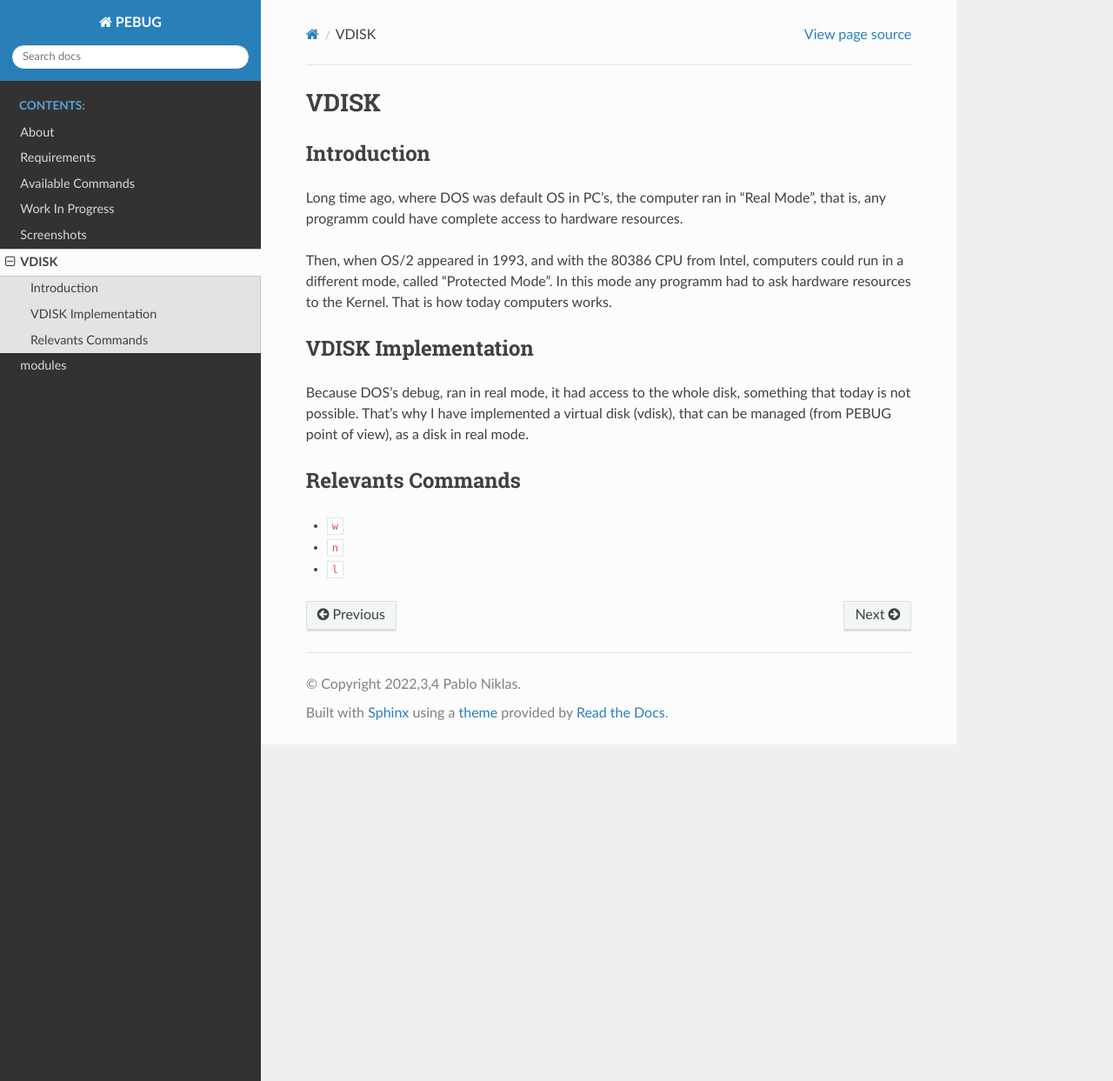
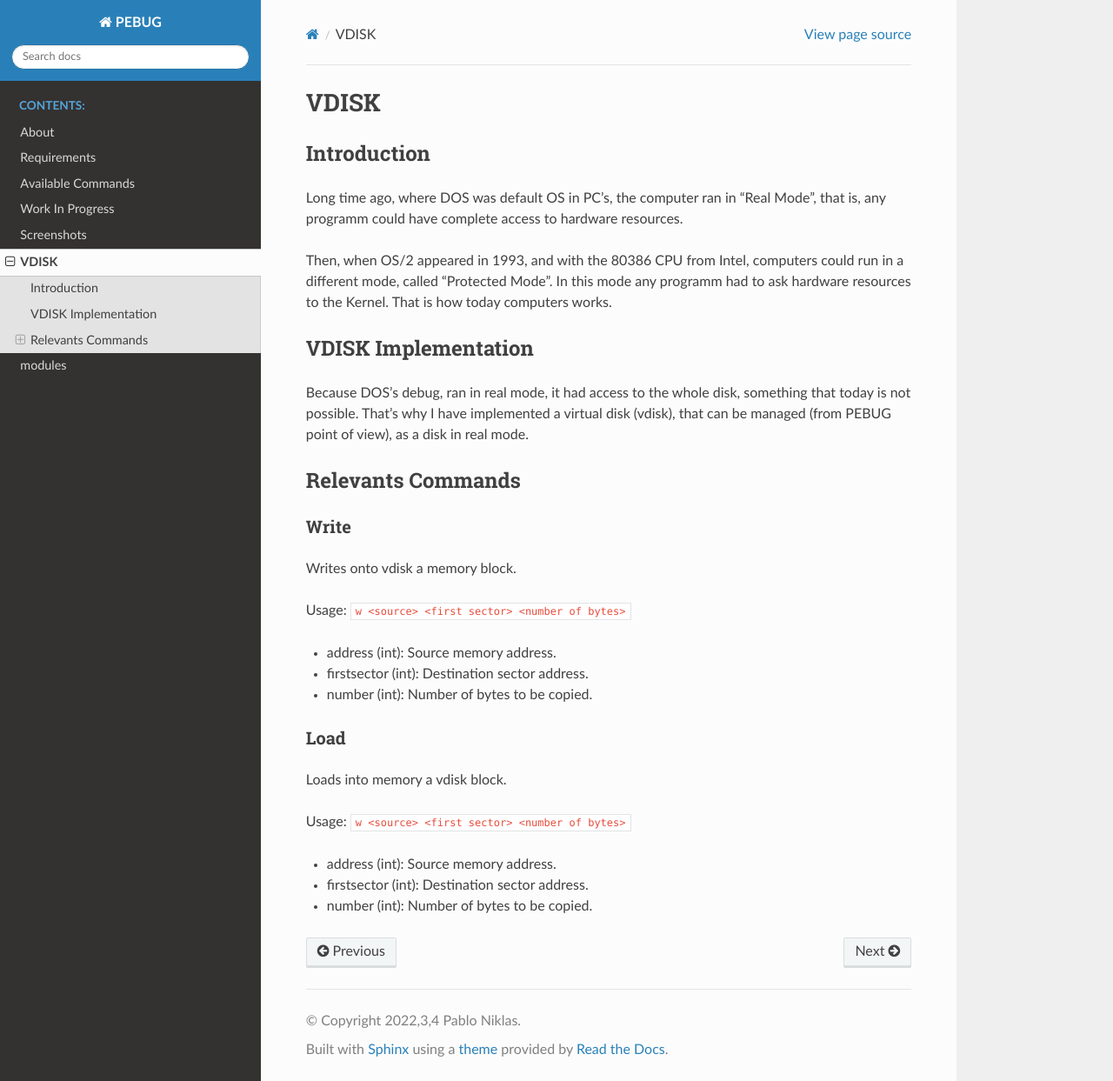
Before and after one commit to pabloniklas/pebug, a Sphinx documentation site: the page built from docs/source/vdisk.md, in a window 1280 px wide and 1243 px high. Shown: the whole window at 87% size. Built offline with Sphinx 7.4.7 and the Read the Docs theme 3.1.0, drawn with Linux system fonts in a browser that asks for light colours.

Commit message:
Updating Docs

````diff
--- a/docs/source/vdisk.md
+++ b/docs/source/vdisk.md
@@ -17,6 +17,22 @@ disk in real mode.
 
 ## Relevants Commands
 
-* ```w```
-* ```n```
-* ```l```
+### Write
+
+Writes onto vdisk a memory block.
+
+Usage: ```w <source> <first sector> <number of bytes>```
+
+* address (int): Source memory address.
+* firstsector (int): Destination sector address.
+* number (int): Number of bytes to be copied.
+
+### Load
+
+Loads into memory a vdisk block.
+
+Usage: ```w <source> <first sector> <number of bytes>```
+
+* address (int): Source memory address.
+* firstsector (int): Destination sector address.
+* number (int): Number of bytes to be copied.
````
Also changed, not shown: 4 other files.
